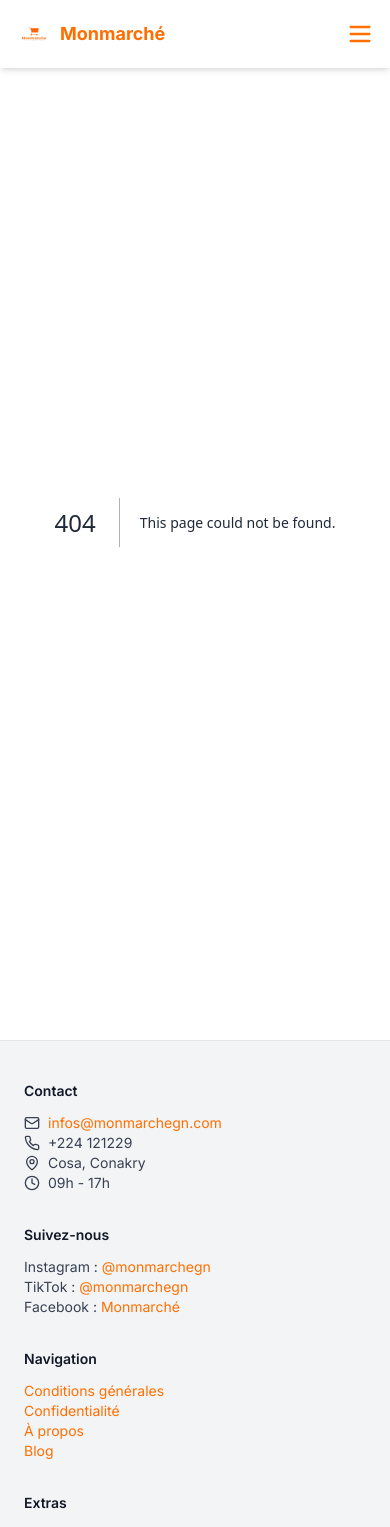
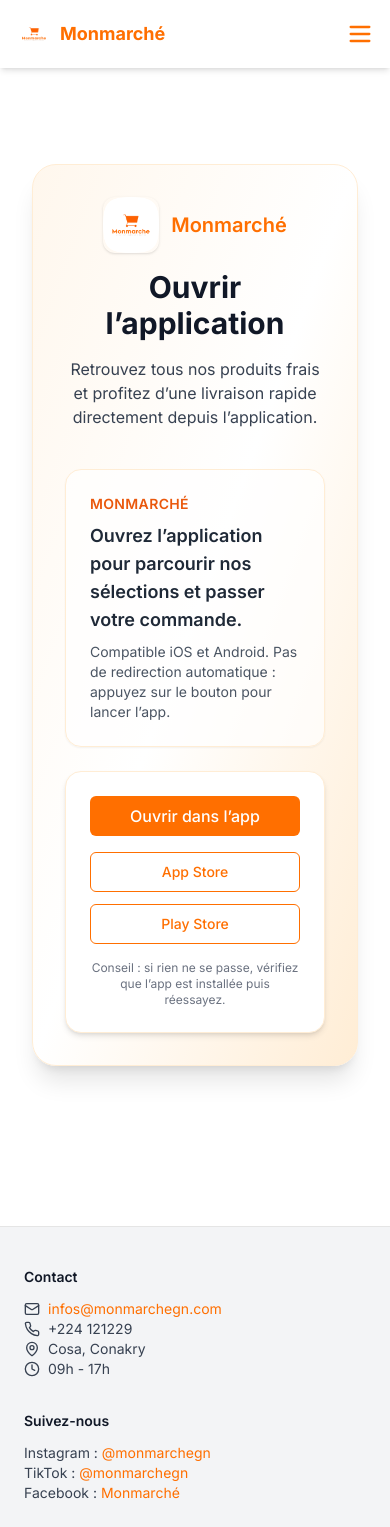
Before and after one commit to OurySow18/monmarche-web, a Next.js app: page /p in a window 390 px wide. Before the commit this address had no page. Shown: the top 1527 px of the page. Built offline with nearby package versions, Linux system fonts and the light colour scheme.

Commit message:
Rajoute le lien pour rediriger vers l´application mobile.

```diff
--- /dev/null
+++ b/app/p/[id]/page.js
@@ -0,0 +1,11 @@
+import DeepLinkFallback, { buildMetadata } from "../fallback-content";
+
+export function generateMetadata({ params }) {
+  const { id } = params || {};
+  return buildMetadata(id);
+}
+
+export default function ProductDeepLinkPage({ params }) {
+  const { id } = params || {};
+  return <DeepLinkFallback id={id} />;
+}
--- /dev/null
+++ b/app/p/fallback-content.js
@@ -0,0 +1,130 @@
+import Image from "next/image";
+import Link from "next/link";
+import { Button } from "@/components/ui/button";
+
+const APP_STORE_URL = "https://apps.apple.com/de/app/monmarche/id6479302215";
+const PLAY_STORE_URL =
+  "https://play.google.com/store/apps/details?id=com.amasow.Monmarche&pcampaignid=web_share";
+
+export function buildMetadata(productId) {
+  const hasProduct = Boolean(productId);
+  const title = hasProduct
+    ? `Ouvrir le produit ${productId} dans Monmarché`
+    : "Ouvrir Monmarché";
+  const description = hasProduct
+    ? "Retrouvez ce produit directement dans l’application Monmarché."
+    : "Ouvrez l’application Monmarché pour découvrir nos produits frais et livraisons rapides.";
+
+  return {
+    title,
+    description,
+    alternates: {
+      canonical: hasProduct ? `/p/${productId}` : "/p",
+    },
+    openGraph: {
+      title,
+      description,
+      type: "website",
+      url: hasProduct ? `/p/${productId}` : "/p",
+      images: [
+        {
+          url: "/images/og-monmarche.png",
+          width: 800,
+          height: 600,
+          alt: "Monmarché",
+        },
+      ],
+    },
+  };
+}
+
+export default function DeepLinkFallback({ id }) {
+  const deepLink = id ? `monmarche://p/${id}` : "monmarche://";
+  const hasProduct = Boolean(id);
+
+  return (
+    <section className="mx-auto max-w-3xl px-4 py-16">
+      <div className="overflow-hidden rounded-3xl border border-orange-100 shadow-xl bg-gradient-to-br from-orange-50 via-white to-orange-100">
+        <div className="flex flex-col gap-10 p-8 sm:p-10">
+          <div className="flex flex-col items-center text-center gap-4">
+            <div className="flex items-center gap-3 text-[#ff6f00] font-semibold text-xl">
+              <Image src="/logo.png" alt="Monmarché" width={56} height={56} className="rounded-xl shadow" />
+              <span>Monmarché</span>
+            </div>
+            <h1 className="text-3xl sm:text-4xl font-bold text-gray-900">
+              {hasProduct ? "Ouvrir le produit" : "Ouvrir l’application"}
+            </h1>
+            <p className="text-gray-700 max-w-2xl">
+              {hasProduct
+                ? "Appuyez sur le bouton ci-dessous pour ouvrir ce produit directement dans l’application Monmarché."
+                : "Retrouvez tous nos produits frais et profitez d’une livraison rapide directement depuis l’application."}
+            </p>
+          </div>
+
+          <div className="grid gap-6 lg:grid-cols-[1.1fr_0.9fr] items-center">
+            <div className="bg-white/70 border border-orange-100 rounded-2xl p-6 shadow-sm">
+              {hasProduct ? (
+                <div className="space-y-2">
+                  <p className="text-sm uppercase tracking-wide text-orange-600 font-semibold">
+                    Produit #{id}
+                  </p>
+                  <p className="text-gray-800 font-semibold text-lg">
+                    Ouvrez ce produit dans Monmarché pour voir les détails, la disponibilité et la livraison.
+                  </p>
+                  <p className="text-gray-600 text-sm">
+                    Si l’application ne s’ouvre pas, utilisez les liens ci-dessous pour installer ou mettre à jour.
+                  </p>
+                </div>
+              ) : (
+                <div className="space-y-2">
+                  <p className="text-sm uppercase tracking-wide text-orange-600 font-semibold">
+                    Monmarché
+                  </p>
+                  <p className="text-gray-800 font-semibold text-lg">
+                    Ouvrez l’application pour parcourir nos sélections et passer votre commande.
+                  </p>
+                  <p className="text-gray-600 text-sm">
+                    Compatible iOS et Android. Pas de redirection automatique : appuyez sur le bouton pour lancer l’app.
+                  </p>
+                </div>
+              )}
+            </div>
+
+            <div className="bg-white rounded-2xl shadow-md border border-orange-100 p-6 flex flex-col gap-4">
+              <a href={deepLink}>
+                <Button className="w-full bg-[#ff6f00] text-white hover:bg-orange-600 text-base py-3">
+                  Ouvrir dans l’app
+                </Button>
+              </a>
+              <div className="flex flex-col sm:flex-row gap-3">
+                <Link
+                  href={APP_STORE_URL}
+                  target="_blank"
+                  rel="noopener noreferrer"
+                  className="flex-1"
+                >
+                  <Button variant="outline" className="w-full border-[#ff6f00] text-[#ff6f00] hover:bg-orange-50">
+                    App Store
+                  </Button>
+                </Link>
+                <Link
+                  href={PLAY_STORE_URL}
+                  target="_blank"
+                  rel="noopener noreferrer"
+                  className="flex-1"
+                >
+                  <Button variant="outline" className="w-full border-[#ff6f00] text-[#ff6f00] hover:bg-orange-50">
+                    Play Store
+                  </Button>
+                </Link>
+              </div>
+              <p className="text-xs text-gray-500 text-center">
+                Conseil : si rien ne se passe, vérifiez que l’app est installée puis réessayez.
+              </p>
+            </div>
+          </div>
+        </div>
+      </div>
+    </section>
+  );
+}
--- /dev/null
+++ b/app/p/page.js
@@ -0,0 +1,7 @@
+import DeepLinkFallback, { buildMetadata } from "./fallback-content";
+
+export const metadata = buildMetadata();
+
+export default function DeepLinkHomePage() {
+  return <DeepLinkFallback />;
+}
--- a/next.config.js
+++ b/next.config.js
@@ -1,6 +1,19 @@
 /** @type {import('next').NextConfig} */
 const nextConfig = {
   output: 'standalone',
+  async headers() {
+    return [
+      {
+        source: "/apple-app-site-association",
+        headers: [
+          {
+            key: "Content-Type",
+            value: "application/json"
+          }
+        ]
+      }
+    ];
+  }
 };
 
 module.exports = nextConfig;
```
Also changed, not shown: public/.well-known/assetlinks.json (added), 1 other file (tests, documents, lock files or other folders).
